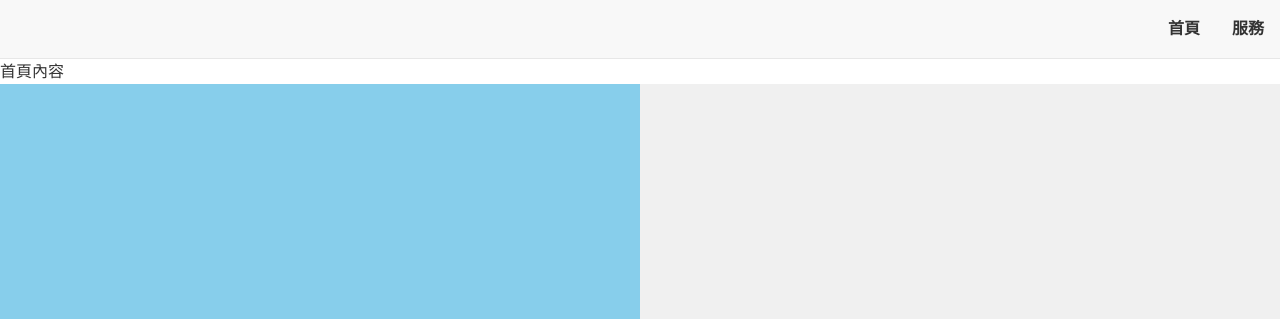
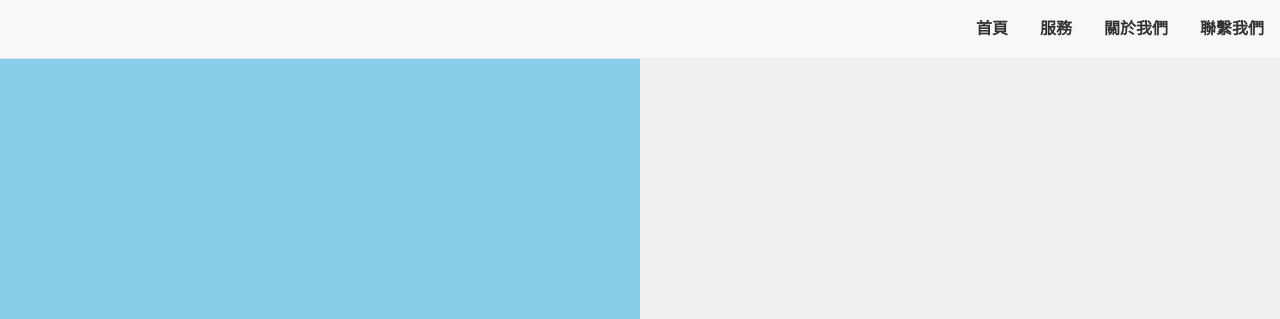
Before and after one commit to stcjeve0018/Website_test, a plain HTML site: page index.html in a window 1280 px wide. Shown: the top 319 px of the page. Drawn offline with Linux system fonts and the light colour scheme.

Commit message:
Update homepage styles and navigation

```diff
--- a/index.html
+++ b/index.html
@@ -12,10 +12,10 @@
     <ul>
       <li><a href="#home">首頁</a></li>
       <li><a href="#services">服務</a></li>
+      <li><a href="#about">關於我們</a></li>
+      <li><a href="#contact">聯繫我們</a></li>
     </ul>
   </nav>
-  <div id="home" class="page">首頁內容</div>
-  <div id="services" class="page">服務內容</div>
 
   <!-- 分頁內容 -->
   <section class="hero">
```
